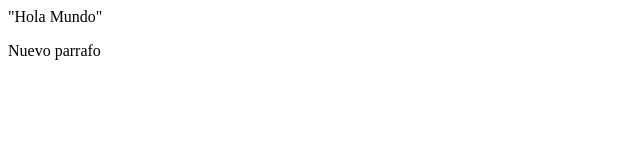
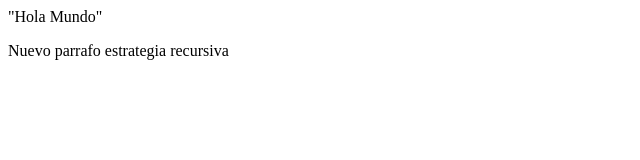
Before and after one commit to Acnermendezfeliz/EXAMENGIT, a plain HTML site: page index.html in a window 1280 px wide. Shown: the whole page, without its empty margins (0-640 px from the left). Drawn offline with Linux system fonts and the light colour scheme.

Commit message:
Commit desde master pr1

```diff
--- a/index.html
+++ b/index.html
@@ -6,6 +6,6 @@
 </head>
 <dody>
 <p>"Hola Mundo"</p>
-<p>Nuevo parrafo</p>
+<p>Nuevo parrafo estrategia recursiva</p>
 </body>
 </html>
```
